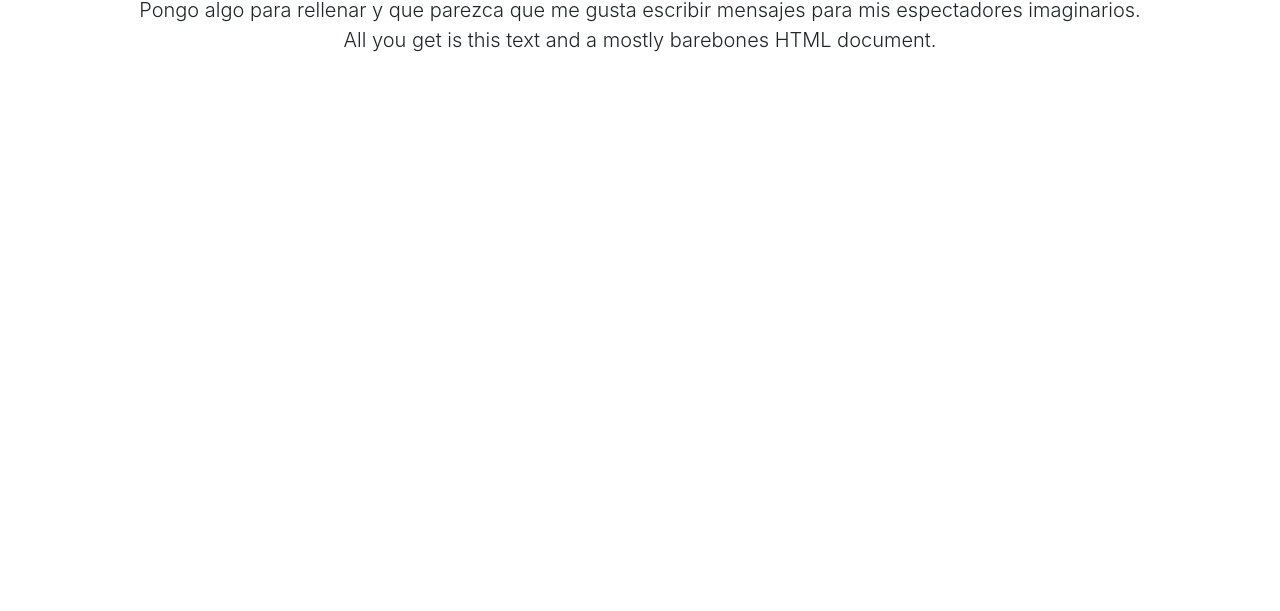
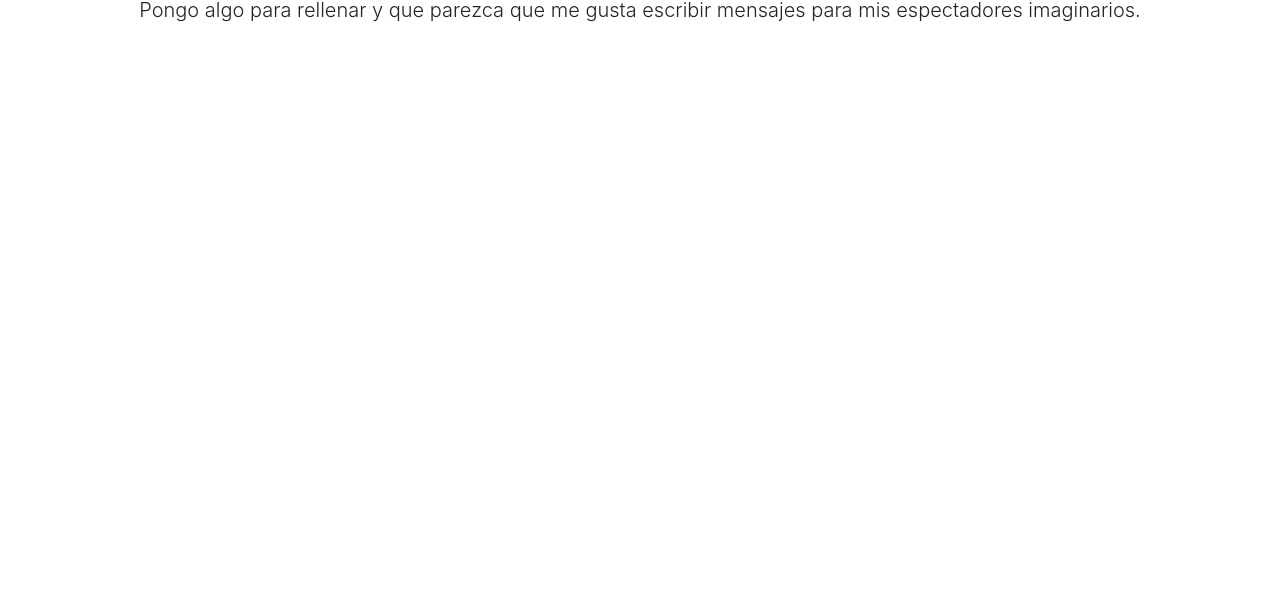
Before and after one commit to aplanas98/4teso20172018_paginaweb, a plain HTML site: page index.html in a window 1280 px wide. Shown: the part 189-800 px from the top of the page. Drawn offline with nearby package versions, Linux system fonts and the light colour scheme.

Commit message:
Update index.html

```diff
--- a/index.html
+++ b/index.html
@@ -56,7 +56,7 @@
 
       <div class="starter-template">
         <h1>Música</h1>
-        <p class="lead">Pongo algo para rellenar y que parezca que me gusta escribir mensajes para mis espectadores imaginarios.<br> All you get is this text and a mostly barebones HTML document.</p>
+        <p class="lead">Pongo algo para rellenar y que parezca que me gusta escribir mensajes para mis espectadores imaginarios.</p>
       </div>
 
     </main><!-- /.container -->
```
